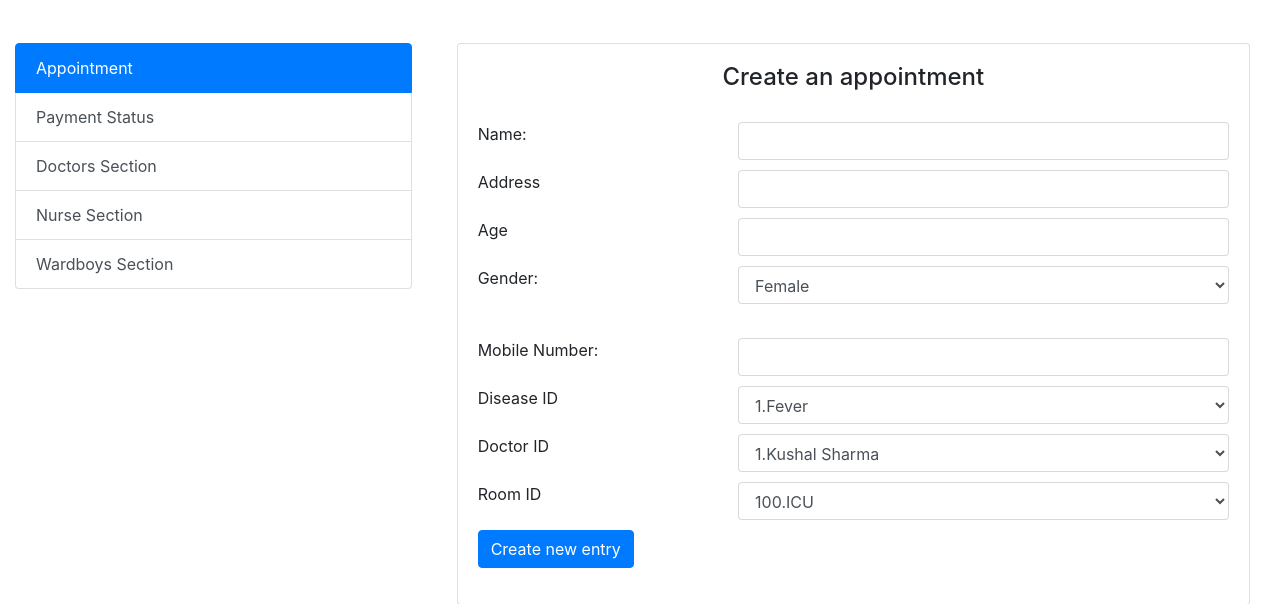
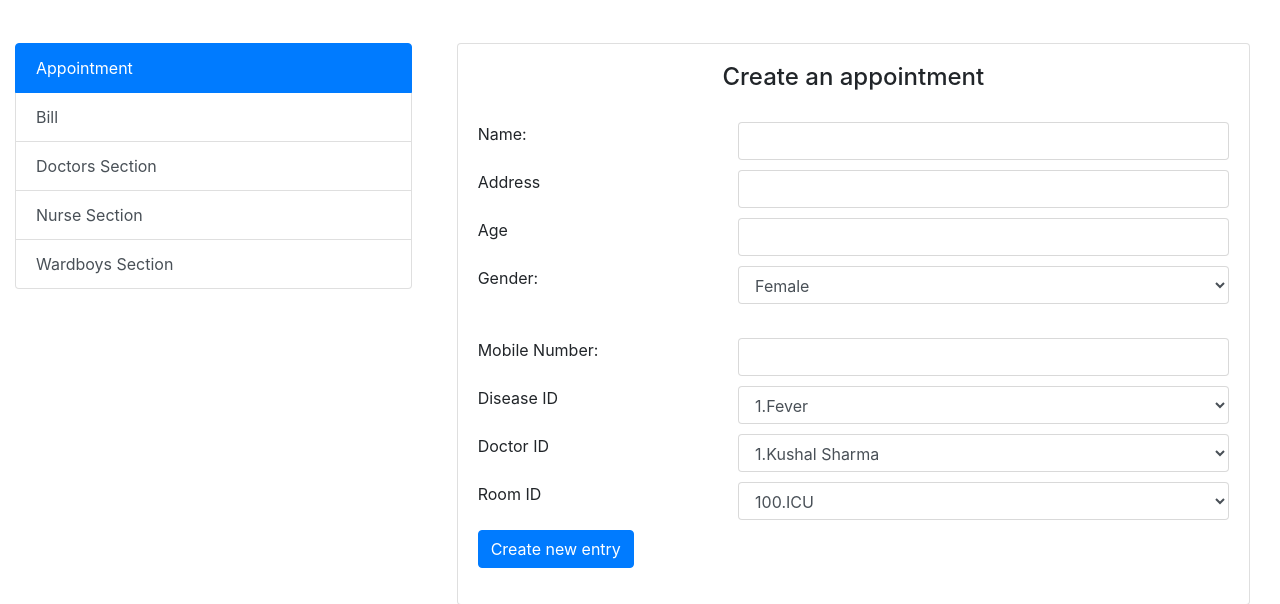
Before and after one commit to Project-F-CareConnect/Careconnect_hms, a PHP site: page /admin-panel.php in a window 1280 px wide. Shown: the part 457-1061 px from the top of the page. Run offline with PHP 8.4, Linux system fonts and the light colour scheme; a user stored in the database is signed in; some libraries are stand-ins or nearby versions.

Commit message:
Change php in appointment.php file

```diff
--- a/func.php
+++ b/func.php
@@ -164,7 +164,7 @@ function display_admin_panel()
     <div class="list-group" id="list-tab" role="tablist">
       <a class="list-group-item list-group-item-action active" id="list-home-list" data-toggle="list" href="#list-home" role="tab" aria-controls="home">Appointment</a>
 
-      <a class="list-group-item list-group-item-action" id="list-profile-list" data-toggle="list" href="#list-profile" role="tab" aria-controls="profile">Payment Status</a>
+      <a class="list-group-item list-group-item-action" id="list-profile-list" data-toggle="list" href="#list-profile" role="tab" aria-controls="profile">Bill</a>
 
       <a class="list-group-item list-group-item-action" id="list-settings-list" data-toggle="list" href="#list-settings" role="tab" aria-controls="settings">Doctors Section</a>
 
```
